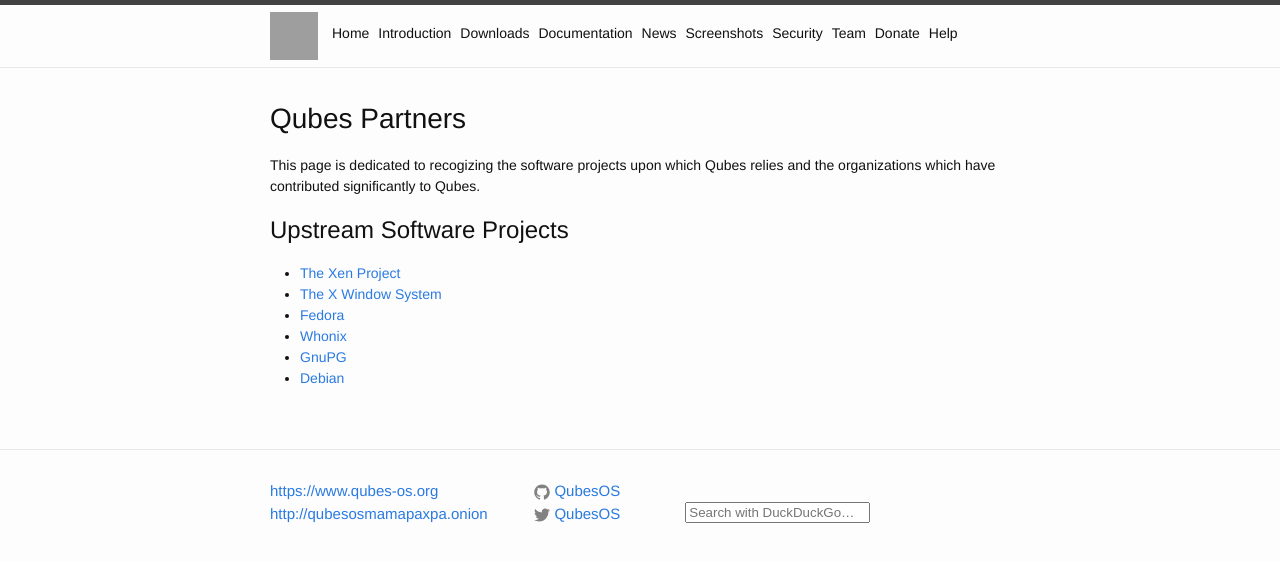
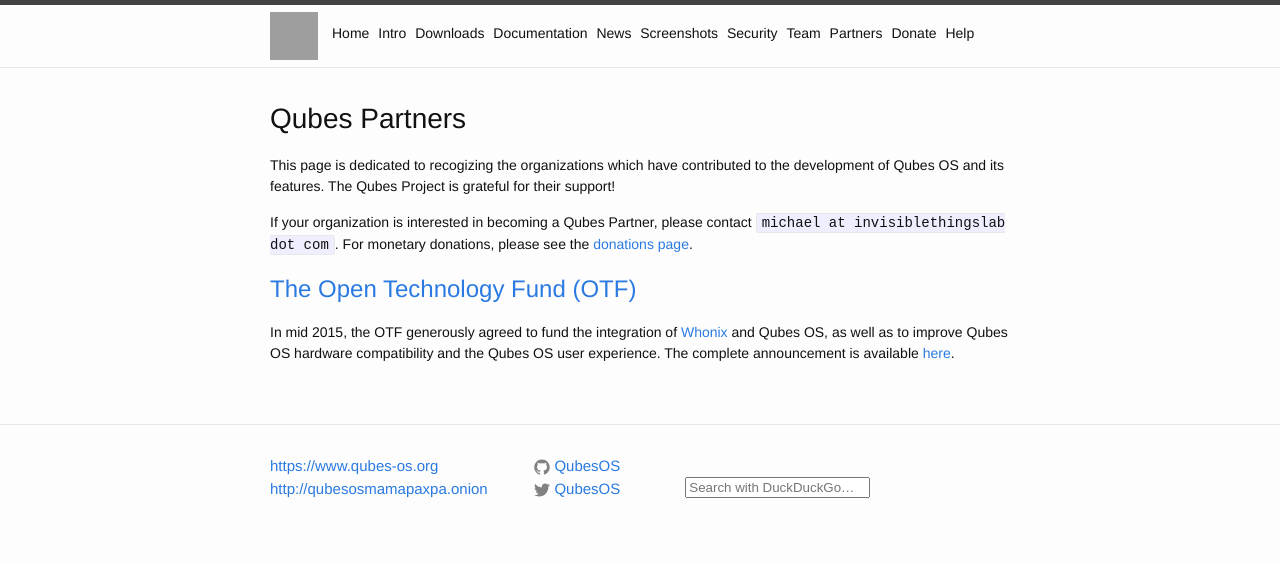
Before and after one commit to QubesOS/qubesos.github.io, a Jekyll site: the page built from pages/en/partners.md, in a window 1280 px wide. Shown: the top 562 px of the page. Built offline with Jekyll 4.4.1, drawn with Linux system fonts in a browser that asks for light colours; grey boxes are pictures that could not be loaded.

Commit message:
Update Partners page (fixes QubesOS/qubes-issues#1247)
 * Update page content in accordance with QubesOS/qubes-issues#1247
 * Add link to nav bar
 * Shorten "Introduction" to "Intro" to make room for "Partners"
   on nav bar

```diff
--- a/_includes/header.html
+++ b/_includes/header.html
@@ -18,13 +18,14 @@
 
       <div class="trigger">
         <a class="page-link" href="{{ "/" | prepend: site.baseurl | prepend: site.url }}">Home</a>
-        <a class="page-link" href="{{ "/en/intro/" | prepend: site.baseurl | prepend: site.url }}">Introduction</a>
+        <a class="page-link" href="{{ "/en/intro/" | prepend: site.baseurl | prepend: site.url }}">Intro</a>
         <a class="page-link" href="{{ "/downloads/" | prepend: site.baseurl | prepend: site.url }}">Downloads</a>
         <a class="page-link" href="{{ "/en/doc/" | prepend: site.baseurl | prepend: site.url }}">Documentation</a>
         <a class="page-link" href="{{ "/en/news/" | prepend: site.baseurl | prepend: site.url }}">News</a>
         <a class="page-link" href="{{ "/screenshots/" | prepend: site.baseurl | prepend: site.url }}">Screenshots</a>
         <a class="page-link" href="{{ "/en/security/" | prepend: site.baseurl | prepend: site.url }}">Security</a>
         <a class="page-link" href="{{ "/team/" | prepend: site.baseurl | prepend: site.url }}">Team</a>
+        <a class="page-link" href="{{ "/en/partners/" | prepend: site.baseurl | prepend: site.url }}">Partners</a>
         <a class="page-link" href="{{ "/en/donate/" | prepend: site.baseurl | prepend: site.url }}">Donate</a>
         <a class="page-link" href="{{ "/en/help/" | prepend: site.baseurl | prepend: site.url }}">Help</a>
 
--- a/pages/en/partners.md
+++ b/pages/en/partners.md
@@ -8,14 +8,20 @@ redirect_from: /partners/
 Qubes Partners
 ==============
 
-This page is dedicated to recogizing the software projects upon which Qubes
-relies and the organizations which have contributed significantly to Qubes.
+This page is dedicated to recogizing the organizations which have contributed
+to the development of Qubes OS and its features. The Qubes Project is grateful
+for their support!
 
-Upstream Software Projects
---------------------------
- * [The Xen Project](http://www.xenproject.org/)
- * [The X Window System](http://www.x.org/wiki/)
- * [Fedora](https://getfedora.org/)
- * [Whonix](https://www.whonix.org/)
- * [GnuPG](https://www.gnupg.org/)
- * [Debian](https://www.debian.org/)
+If your organization is interested in becoming a Qubes
+Partner, please contact `michael at invisiblethingslab dot com`. For monetary
+donations, please see the [donations page](/en/donate).
+
+
+[The Open Technology Fund (OTF)](https://www.opentechfund.org/)
+---------------------------------------------------------------
+
+In mid 2015, the OTF generously agreed to fund the integration
+of [Whonix](https://www.whonix.org/) and Qubes OS, as well
+as to improve Qubes OS hardware compatibility and the Qubes
+OS user experience. The complete announcement is available
+[here](http://blog.invisiblethings.org/2015/06/04/otf-funding-announcement.html).
```
